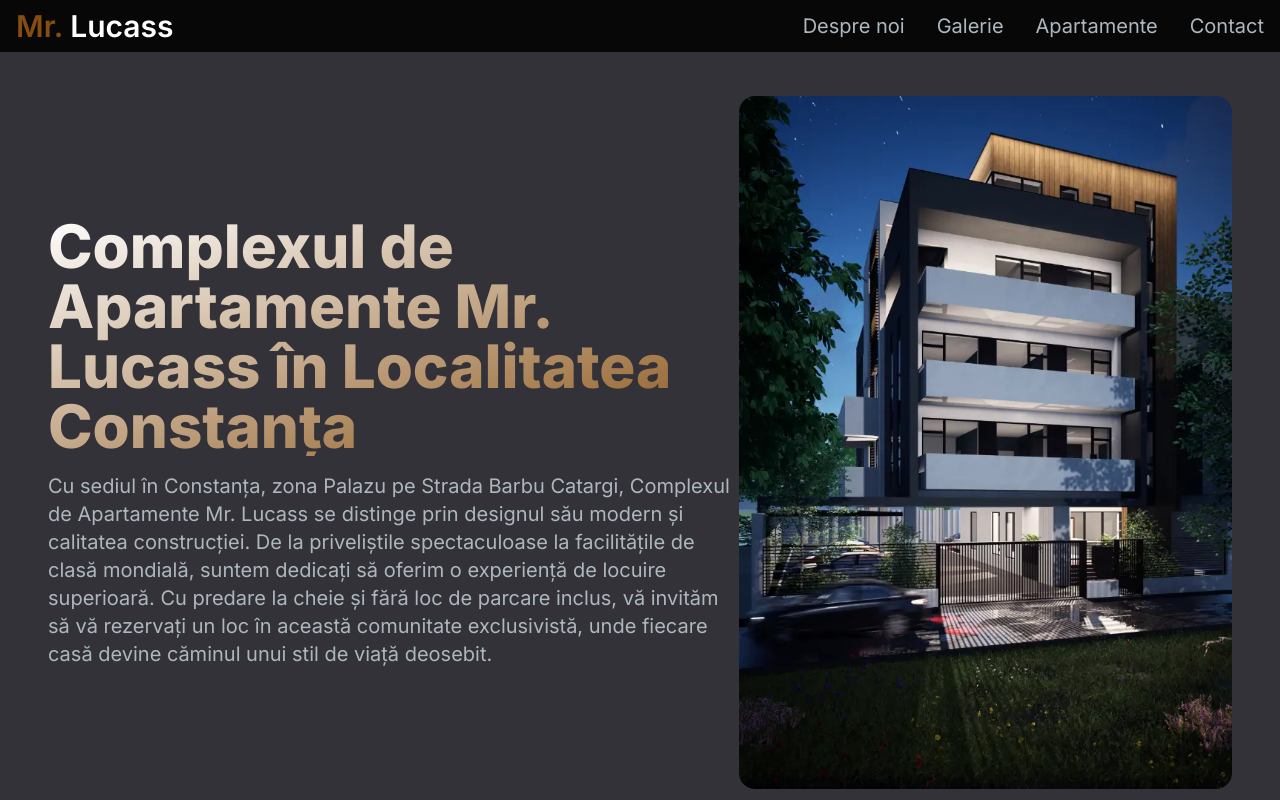
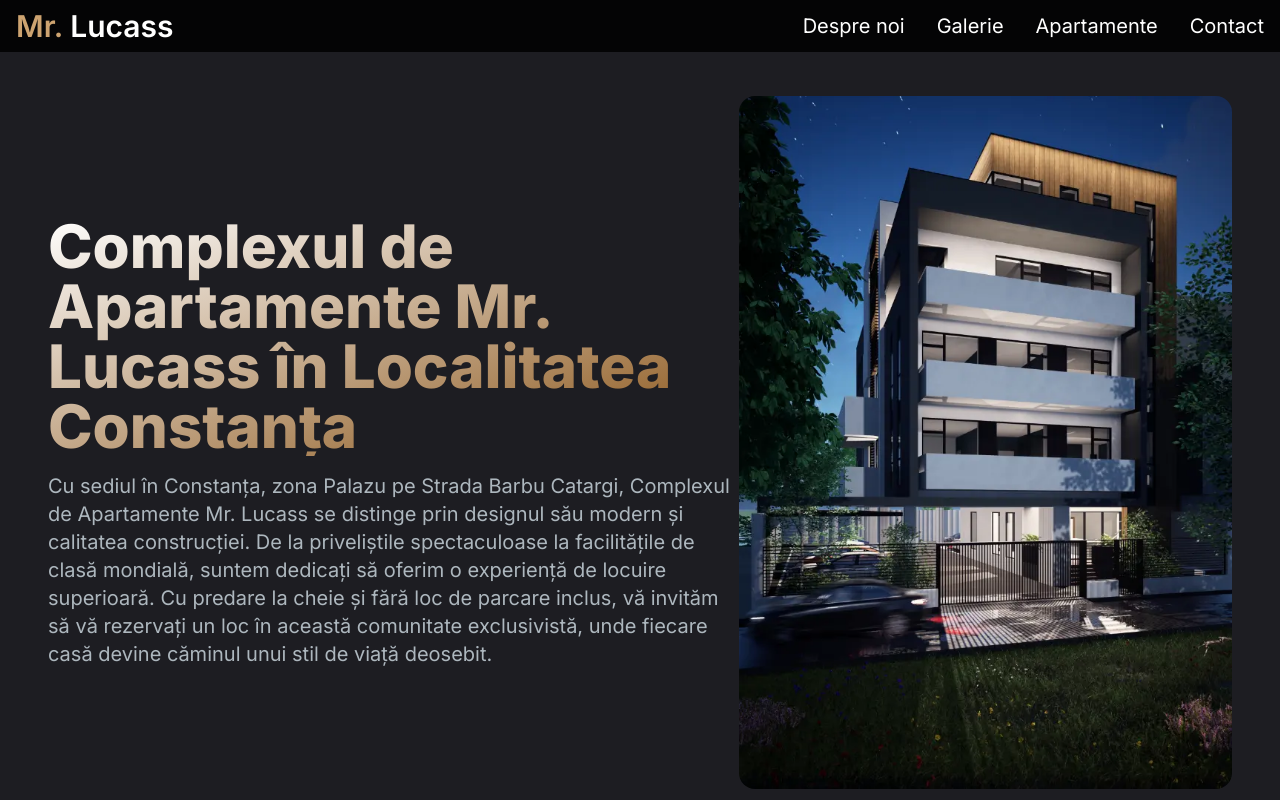
Before and after one commit to alexvieru1/MrLucass, a Next.js app: page / in a window 1280 px wide. Shown: the top 800 px of the page. Built offline with nearby package versions, Linux system fonts and the light colour scheme.

Commit message:
new color for hovers

```diff
--- a/app/globals.css
+++ b/app/globals.css
@@ -18,7 +18,7 @@
 
 body {
   color: white;
-  background: #333239
+  background: #1d1d22
 }
 
 @layer components{
@@ -26,7 +26,7 @@ body {
     @apply h-[80px] w-full text-center items-center justify-center bg-[#2b3645] fixed top-0 z-[1000] border-b
   }
   .footer{
-    @apply z-[10] w-full text-center flex items-center justify-center h-[100px] bg-gray-600 relative bottom-0 mb-0
+    @apply z-[10] w-full text-center flex items-center justify-center h-[100px] bg-gray-800 relative bottom-0 mb-0
   }
   .header{
     @apply mt-[100px] ml-5 mr-5 flex flex-wrap justify-center
--- a/components/Apartment.tsx
+++ b/components/Apartment.tsx
@@ -35,8 +35,8 @@ const Apartment: React.FC<ApartmentProps> = ({
         </h5>
         <p className="mb-1 text-base text-neutral-600 dark:text-neutral-200">
           <span className="font-medium ">Suprafață utilă:</span>{" "}
-          {surface} m² +{" "}
-          {balcony < 20 ? `${balcony} m² balcon` : `${balcony} m² terasă`}
+          {surface} m² {" "}
+          {balcony < 20 ? `(${balcony} m² balcon inclus)` : `+ ${balcony} m² terasă`}
         </p>
         <p className="mb-1 text-base text-neutral-600 dark:text-neutral-200">
           <span className="font-medium ">Etaj:</span> {floor}
--- a/components/NavBar.tsx
+++ b/components/NavBar.tsx
@@ -43,8 +43,8 @@ const NavBar = () => {
   return (
     <nav className="fixed top-0 left-0 right-0 z-10 bg-black bg-opacity-85 ">
       <div className="flex flex-wrap items-center justify-between mx-auto px-4 py-2">
-        <Link href={"#hero"} onClick={handleClick} className="text-3xl text-white font-semibold">
-          <span className="text-yellow-800 "> Mr.</span> Lucass
+        <Link href={"#hero"} onClick={handleClick} className="text-3xl text-white font-semibold hover:text-[#cda370]">
+          <span className="text-[#cda370] "> Mr.</span> Lucass
         </Link>
         <div className="mobile-menu block md:hidden ">
           {!navbarOpen ? (
--- a/components/NavLink.tsx
+++ b/components/NavLink.tsx
@@ -26,7 +26,7 @@ const NavLink: React.FC<NavLinkProps> = ({ href, title, setNavbarOpen }) => {
     <a
       href={href}
       onClick={handleClick}
-      className="block py-2 pl-3 pr-4 text-[#ADB7BE] sm:text-xl rounded md:p-0 hover:text-yellow-900"
+      className="block py-2 pl-3 pr-4 text-white sm:text-xl rounded md:p-0 hover:text-[#cda370]"
     >
       {title}
     </a>
```
